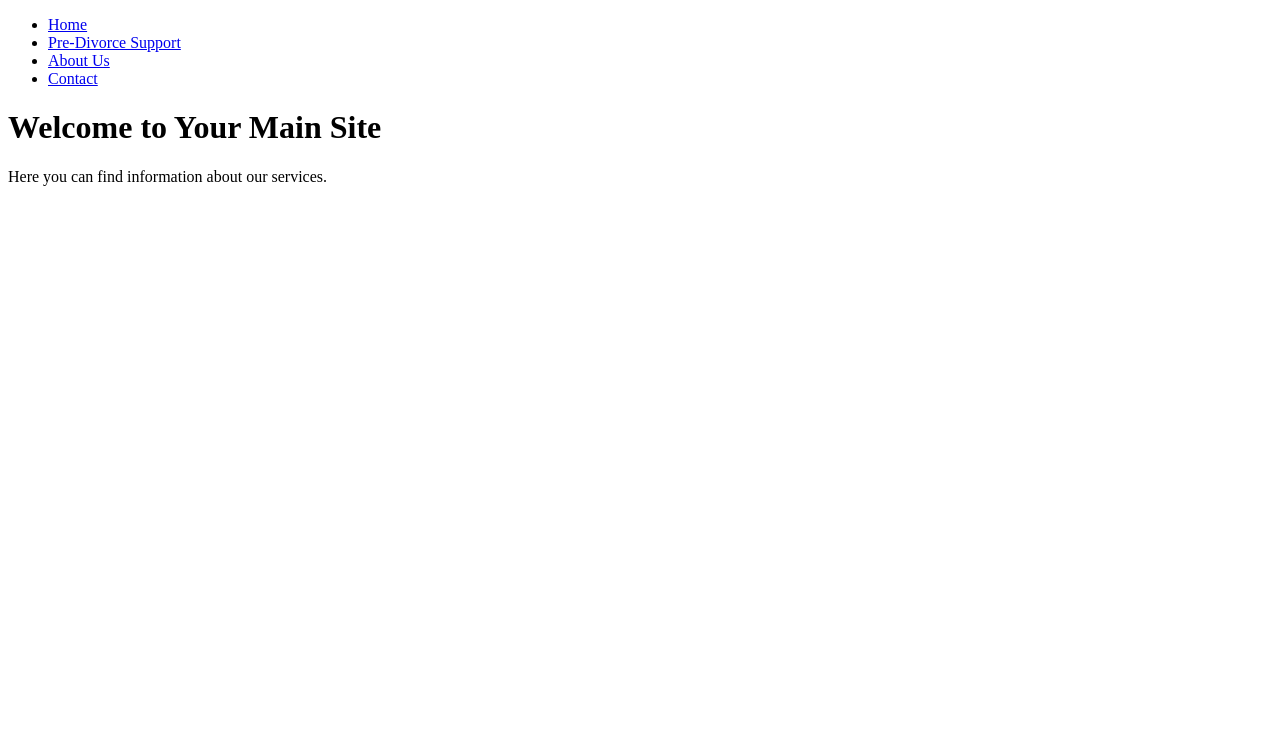
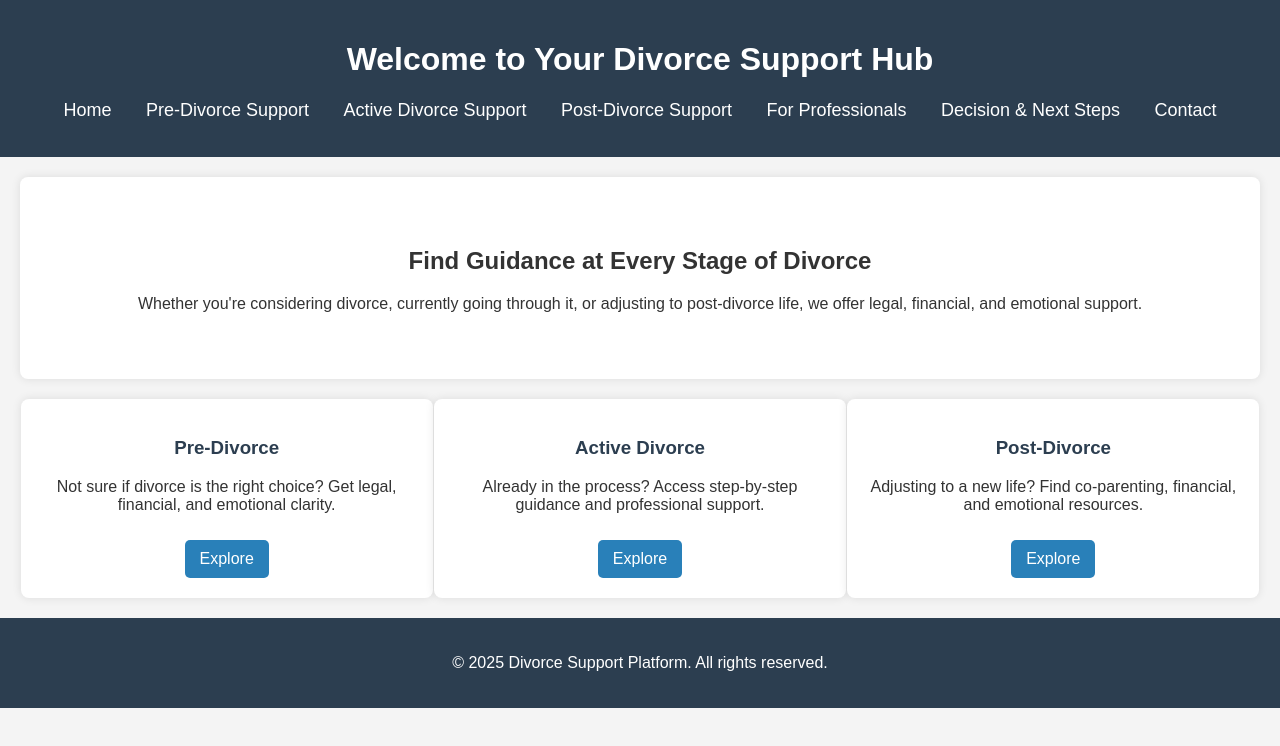
Before and after one commit to Civicosproject/demosite, a plain HTML site: page pre-divorce.html in a window 1280 px wide. Drawn offline with Linux system fonts and the light colour scheme.

Commit message:
Add files via upload

```diff
--- a/pre-divorce.html
+++ b/pre-divorce.html
@@ -1,20 +1,123 @@
 <!DOCTYPE html>
-<html>
+<html lang="en">
 <head>
-  <title>Your Main Site</title>
+    <meta charset="UTF-8">
+    <meta name="viewport" content="width=device-width, initial-scale=1.0">
+    <title>Divorce Support Platform</title>
+    <link rel="stylesheet" href="styles.css">
+    <style>
+        body {
+            font-family: Arial, sans-serif;
+            margin: 0;
+            padding: 0;
+            background-color: #f4f4f4;
+            color: #333;
+        }
+        header {
+            background-color: #2c3e50;
+            color: #fff;
+            padding: 20px;
+            text-align: center;
+        }
+        nav ul {
+            list-style: none;
+            padding: 0;
+        }
+        nav ul li {
+            display: inline;
+            margin: 0 15px;
+        }
+        nav ul li a {
+            color: #fff;
+            text-decoration: none;
+            font-size: 18px;
+        }
+        .intro {
+            text-align: center;
+            padding: 50px 20px;
+            background-color: #ffffff;
+            margin: 20px;
+            border-radius: 8px;
+            box-shadow: 0 0 10px rgba(0, 0, 0, 0.1);
+        }
+        .user-options {
+            display: flex;
+            justify-content: space-around;
+            margin: 20px;
+        }
+        .option {
+            background: #fff;
+            padding: 20px;
+            border-radius: 8px;
+            text-align: center;
+            width: 30%;
+            box-shadow: 0 0 10px rgba(0, 0, 0, 0.1);
+        }
+        .option h3 {
+            color: #2c3e50;
+        }
+        .btn {
+            display: inline-block;
+            margin-top: 10px;
+            padding: 10px 15px;
+            background-color: #2980b9;
+            color: #fff;
+            text-decoration: none;
+            border-radius: 5px;
+        }
+        .btn:hover {
+            background-color: #1c6ea4;
+        }
+        footer {
+            text-align: center;
+            padding: 20px;
+            background: #2c3e50;
+            color: #fff;
+            margin-top: 20px;
+        }
+    </style>
 </head>
 <body>
-  <nav>
-    <ul>
-      <li><a href="/">Home</a></li>
-      <li><a href="https://your-github-username.github.io/your-repository-name" target="_blank">Pre-Divorce Support</a></li>
-      <li><a href="/about">About Us</a></li>
-      <li><a href="/contact">Contact</a></li>
-    </ul>
-  </nav>
+    <header>
+        <h1>Welcome to Your Divorce Support Hub</h1>
+        <nav>
+            <ul>
+                <li><a href="index.html">Home</a></li>
+                <li><a href="pre-divorce.html">Pre-Divorce Support</a></li>
+                <li><a href="active-divorce.html">Active Divorce Support</a></li>
+                <li><a href="post-divorce.html">Post-Divorce Support</a></li>
+                <li><a href="professionals.html">For Professionals</a></li>
+                <li><a href="next-steps.html">Decision & Next Steps</a></li>
+                <li><a href="contact.html">Contact</a></li>
+            </ul>
+        </nav>
+    </header>
 
-  <h1>Welcome to Your Main Site</h1>
-  <p>Here you can find information about our services.</p>
+    <section class="intro">
+        <h2>Find Guidance at Every Stage of Divorce</h2>
+        <p>Whether you're considering divorce, currently going through it, or adjusting to post-divorce life, we offer legal, financial, and emotional support.</p>
+    </section>
 
+    <section class="user-options">
+        <div class="option">
+            <h3>Pre-Divorce</h3>
+            <p>Not sure if divorce is the right choice? Get legal, financial, and emotional clarity.</p>
+            <a href="pre-divorce.html" class="btn">Explore</a>
+        </div>
+        <div class="option">
+            <h3>Active Divorce</h3>
+            <p>Already in the process? Access step-by-step guidance and professional support.</p>
+            <a href="active-divorce.html" class="btn">Explore</a>
+        </div>
+        <div class="option">
+            <h3>Post-Divorce</h3>
+            <p>Adjusting to a new life? Find co-parenting, financial, and emotional resources.</p>
+            <a href="post-divorce.html" class="btn">Explore</a>
+        </div>
+    </section>
+
+    <footer>
+        <p>&copy; 2025 Divorce Support Platform. All rights reserved.</p>
+    </footer>
 </body>
 </html>
```
Also changed, not shown: index.html (+75 -22 lines).
